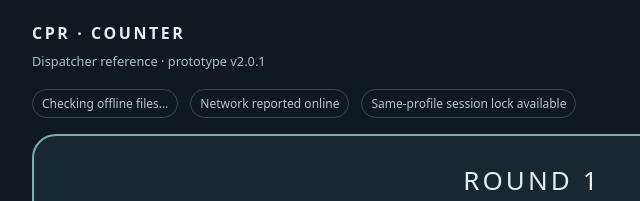
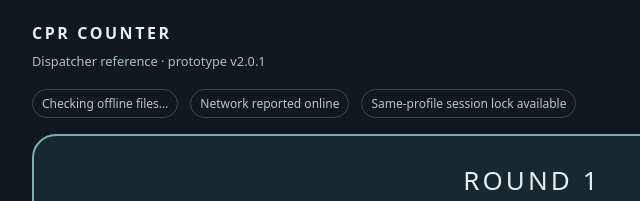
Before and after one commit to stevenfarless/cpr-counter, a plain HTML site: page index.html in a window 1280 px wide. Shown: the top 201 px of the page, 108-748 px from the left. Drawn offline with Linux system fonts and the light colour scheme.

Commit message:
Use exact CPR Counter heading

```diff
--- a/index.html
+++ b/index.html
@@ -1,7 +1,7 @@
 <!doctype html>
 <html lang="en"><head><meta charset="utf-8"><meta name="viewport" content="width=device-width,initial-scale=1"><meta name="theme-color" content="#10191f"><meta name="description" content="Offline CPR counter reference prototype with dispatcher-controlled breath phases."><link rel="manifest" href="manifest.webmanifest"><link rel="icon" href="icon-192.png"><link rel="apple-touch-icon" href="icon-192.png"><link rel="stylesheet" href="styles.css"><title>CPR Counter</title><script src="core.js" defer></script><script src="app.js" defer></script></head>
 <body><main>
-<header><div><h1>CPR · Counter</h1><span class="sub">Dispatcher reference · prototype v2.0.1</span></div><div class="headerActions"><button id="install" hidden>Install app</button><button id="fullscreen">Full screen</button></div></header>
+<header><div><h1>CPR Counter</h1><span class="sub">Dispatcher reference · prototype v2.0.1</span></div><div class="headerActions"><button id="install" hidden>Install app</button><button id="fullscreen">Full screen</button></div></header>
 <div class="badges"><span id="offline">Checking offline files…</span><span id="network"></span><span id="lockStatus"></span></div>
 <section id="panel" aria-label="Metronome visual cue"><div id="pulse"></div><div id="round">Round 1</div><div class="count"><span id="count">—</span><span id="denominator"> / 30</span></div><div id="phase">Ready</div><div id="rateLabel">110 compressions / min</div><div id="breathTime" hidden></div></section>
 <div class="transport"><button id="action" class="primary">Start · Round 1</button><button id="stop" disabled>Stop</button></div>
```
